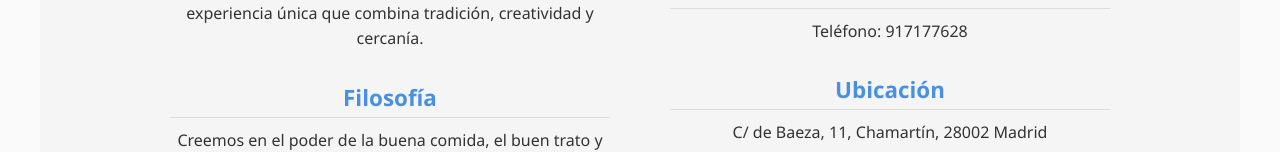
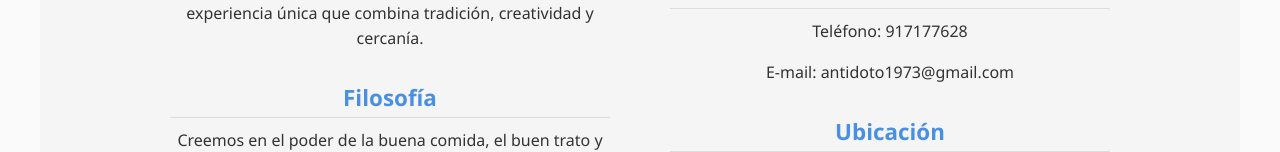
Before and after one commit to alexrotar908/antidoto_web, a React (Create React App) app: page /sobre-nosotros in a window 1280 px wide. Shown: the part 399-551 px from the top of the page. Built offline with nearby package versions, Linux system fonts and the light colour scheme.

Commit message:
Actualizo proyecto web

```diff
--- a/src/pages/about/about.js
+++ b/src/pages/about/about.js
@@ -30,6 +30,7 @@ const About = () => {
 
         <h2>Contacto</h2>
         <p>Teléfono: 917177628</p>
+        <p>E-mail: antidoto1973@gmail.com </p>
 
         <h2>Ubicación</h2>
         <p>C/ de Baeza, 11, Chamartín, 28002 Madrid</p>
```
